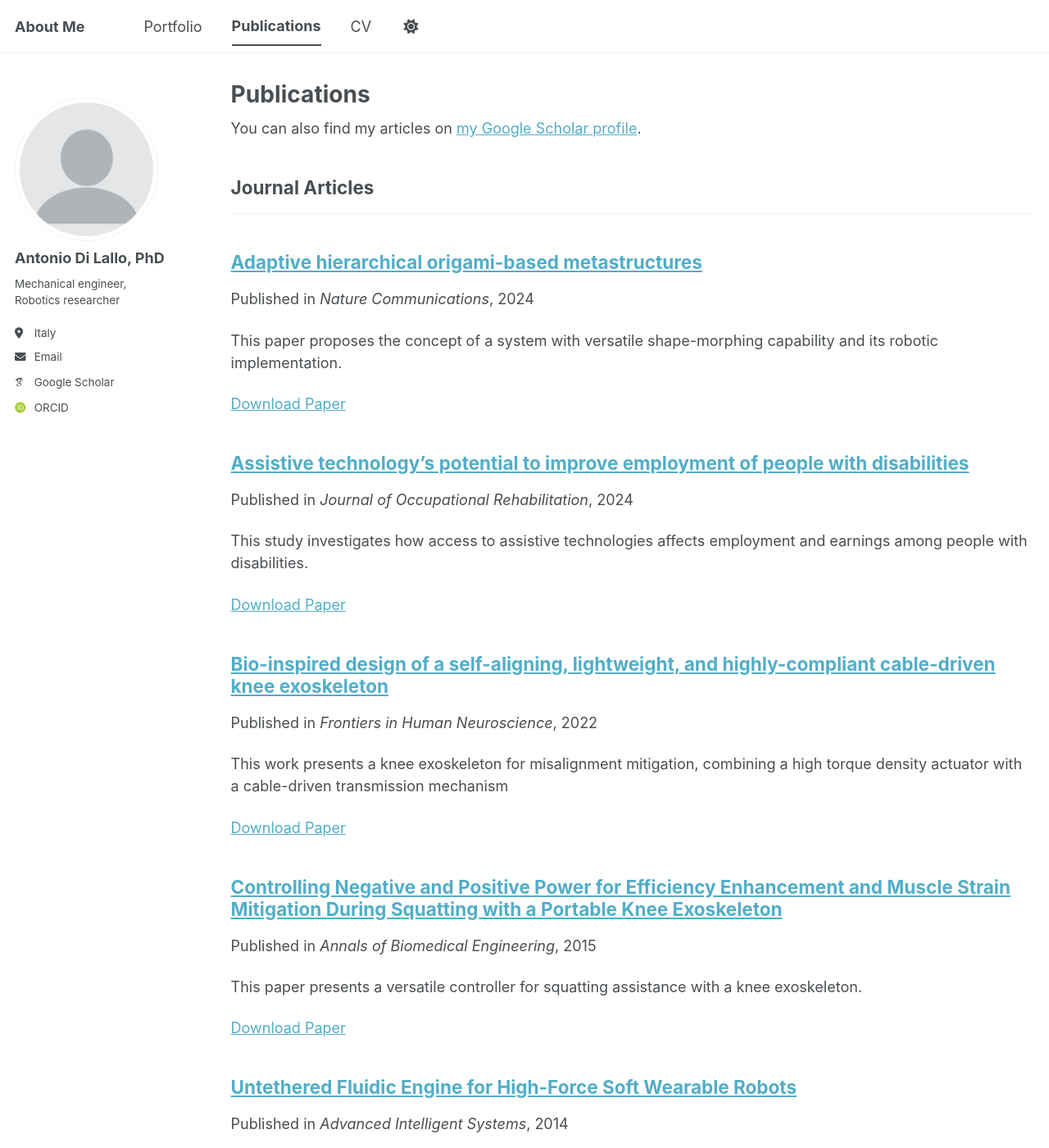
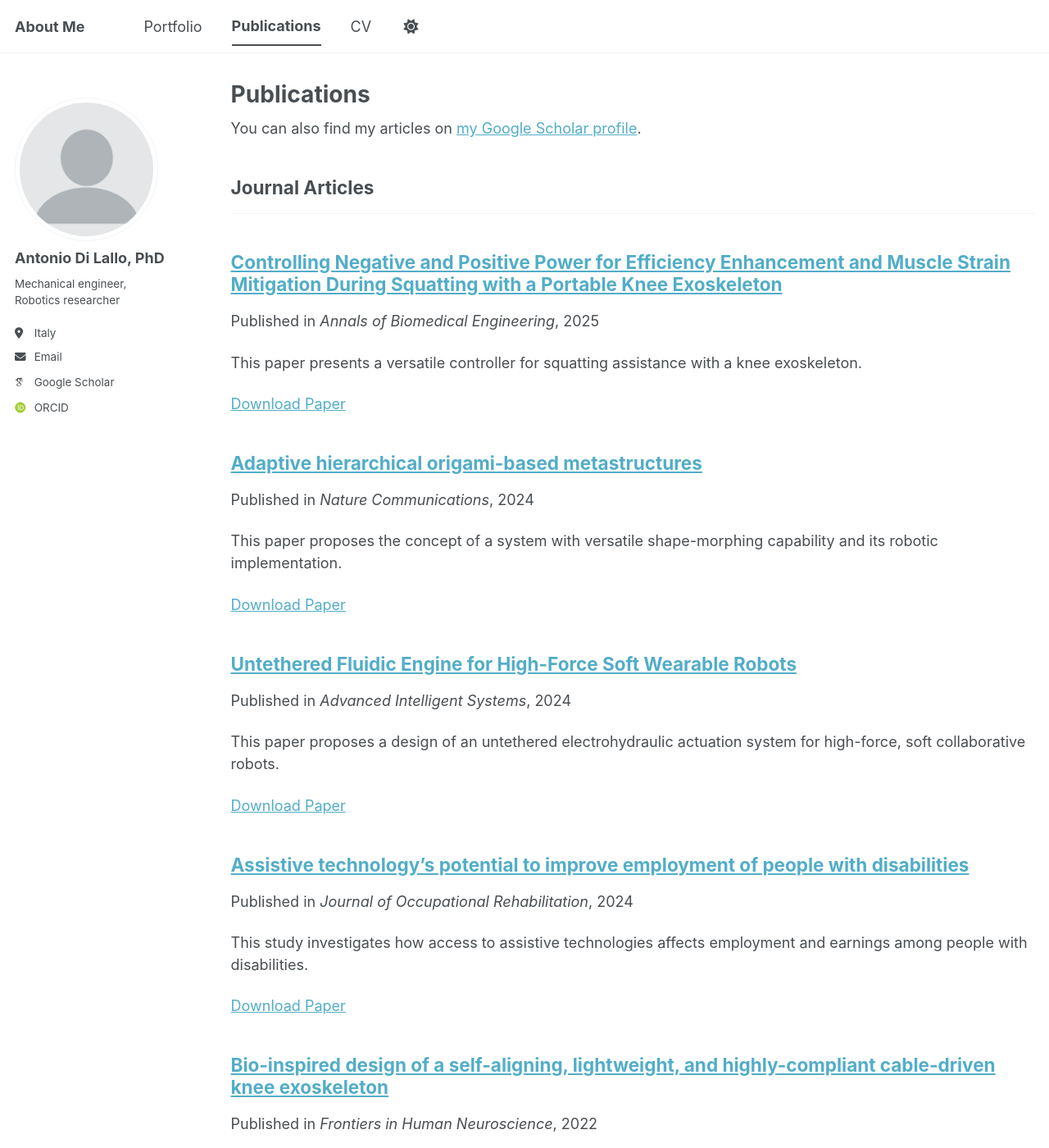
Before and after one commit to AnDiLa/andila.github.io, a Jekyll site: the page built from _pages/publications.html, in a window 1280 px wide and 1400 px high. Shown: the whole window at 82% size. Built offline with Jekyll 4.4.1, drawn with Linux system fonts in a browser that asks for light colours; some web fonts are replaced; a script bundle is joined from its source files by our own code; library files that are not in the unit come from our copies; some of the changed text lies outside the part shown.

Commit message:
updated publications

```diff
--- a/_publications/2014-06-13-untethered.md
+++ b/_publications/2024-06-13-untethered.md
@@ -2,9 +2,9 @@
 title: "Untethered Fluidic Engine for High-Force Soft Wearable Robots"
 collection: publications
 category: manuscripts
-permalink: /publication/2014-06-13-untethered
+permalink: /publication/2024-06-13-untethered
 excerpt: 'This paper proposes a design of an untethered electrohydraulic actuation system for high-force, soft collaborative robots.'
-date: 2014-06-13
+date: 2024-06-13
 venue: 'Advanced Intelligent Systems'
 #slidesurl: 'https://academicpages.github.io/files/slides3.pdf'
 paperurl: 'https://advanced.onlinelibrary.wiley.com/doi/full/10.1002/aisy.202400171'
--- a/_publications/2015-03-17-controlling.md
+++ b/_publications/2025-03-17-controlling.md
@@ -2,9 +2,9 @@
 title: "Controlling Negative and Positive Power for Efficiency Enhancement and Muscle Strain Mitigation During Squatting with a Portable Knee Exoskeleton"
 collection: publications
 category: manuscripts
-permalink: /publication/2015-03-17-controlling
+permalink: /publication/2025-03-17-controlling
 excerpt: 'This paper presents a versatile controller for squatting assistance with a knee exoskeleton.'
-date: 2015-03-17
+date: 2025-03-17
 venue: 'Annals of Biomedical Engineering'
 #slidesurl: 'https://academicpages.github.io/files/slides2.pdf'
 paperurl: 'https://link.springer.com/article/10.1007/s10439-025-03696-0'
```
